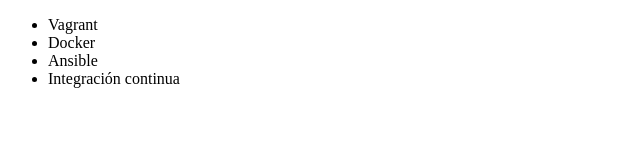
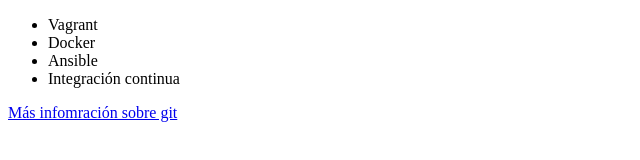
Before and after one commit to PaulaLeyes/alura-git, a plain HTML site: page index.html in a window 1280 px wide. Shown: the whole page, without its empty margins (0-640 px from the left). Drawn offline with Linux system fonts and the light colour scheme.

Commit message:
Agregué enlace interesante sobre git

```diff
--- a/index.html
+++ b/index.html
@@ -11,5 +11,6 @@
          <li> Ansible </li>
          <li> Integración continua </li>
      </ul>
+    <a href="https://git-scm.com/book/es/v2/Fundamentos-de-Git-Guardando-cambios-en-el-Repositorio">Más infomración sobre git</a>
 </body>
 </html>
```
